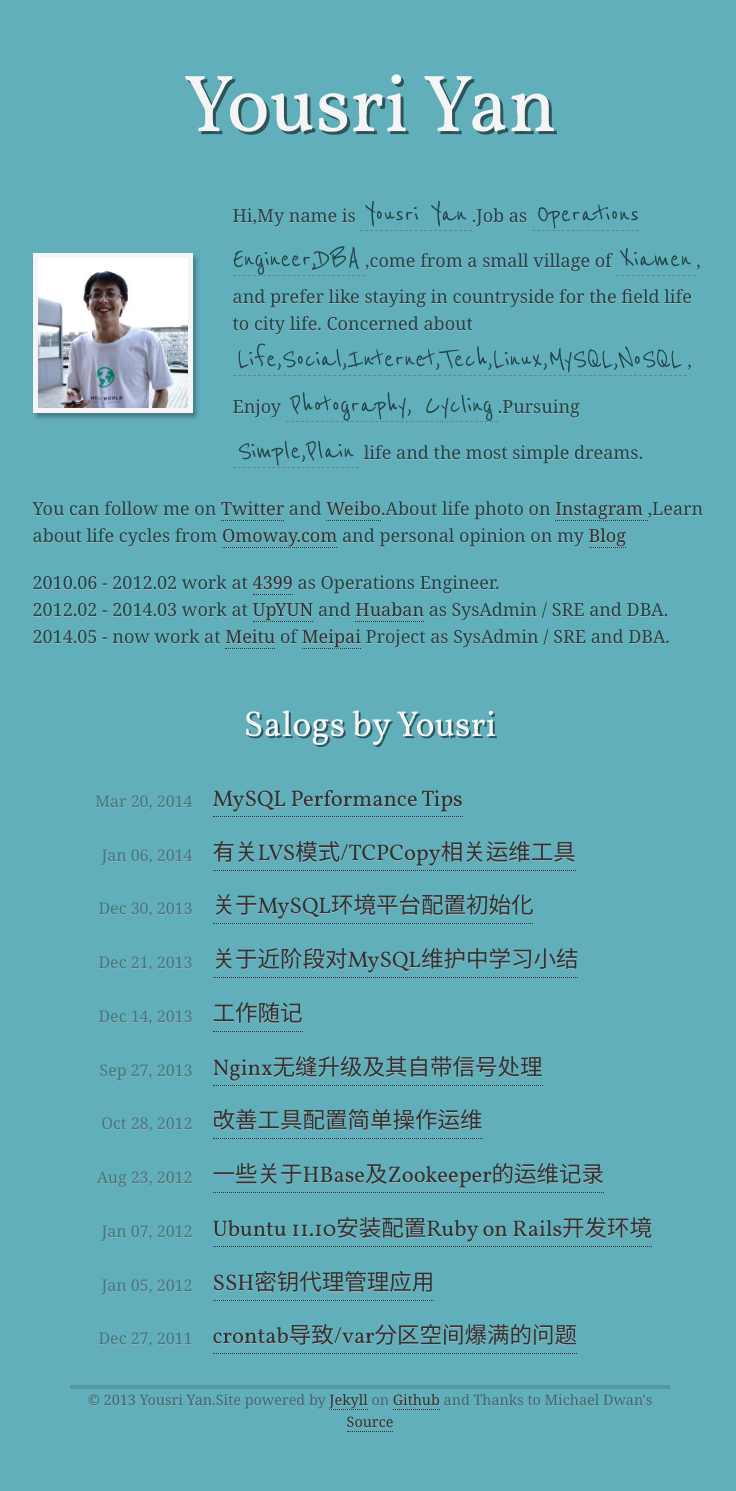
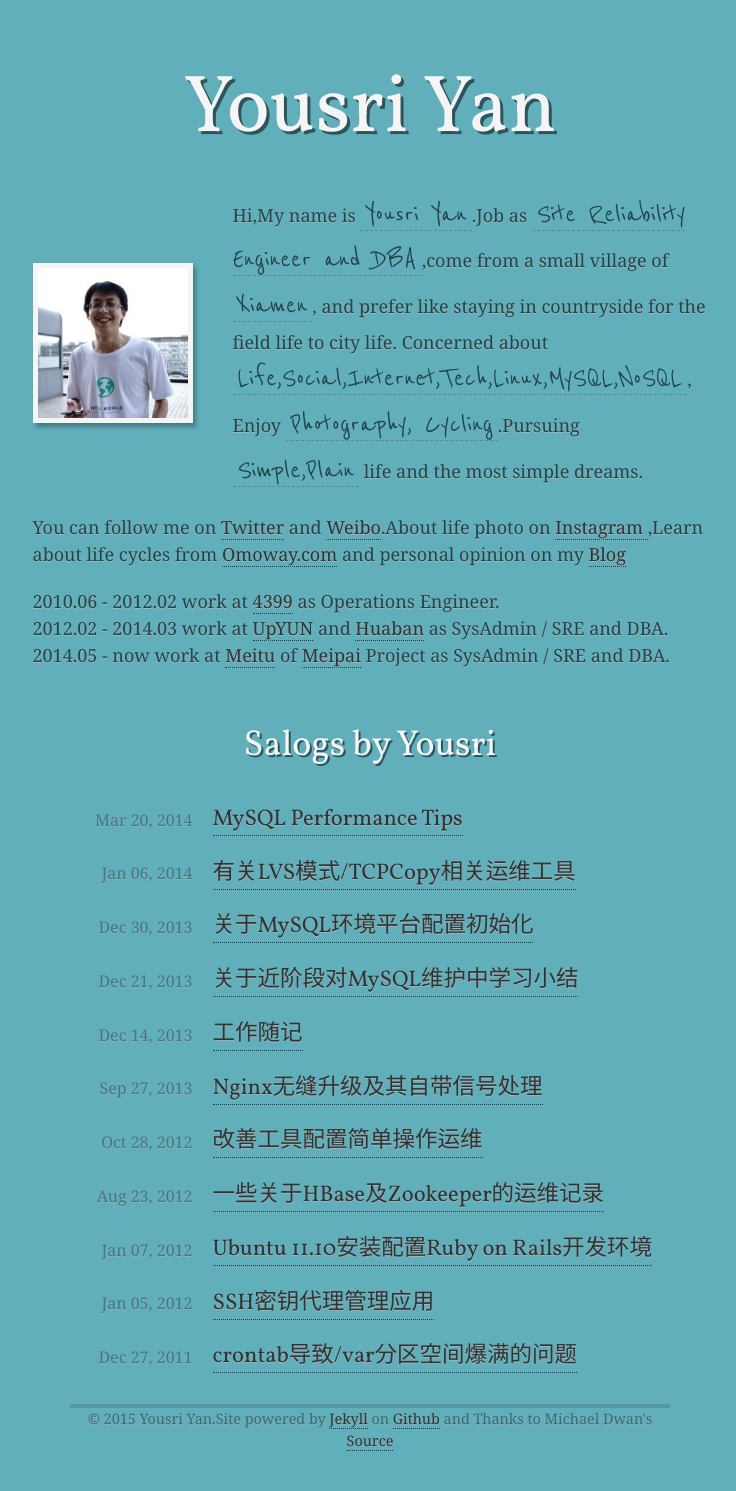
Before and after one commit to ImYousri/imyousri.github.com, a Jekyll site: the page built from index.html, in a window 1280 px wide. Shown: the whole page, without its empty margins (270-1006 px from the left). Built offline with Jekyll 4.4.1, drawn with Linux system fonts in a browser that asks for light colours; some web fonts are replaced.

Commit message:
update index

```diff
--- a/index.html
+++ b/index.html
@@ -12,7 +12,7 @@ title: Yousri Yan
     <img src="images/me.jpg"/>
   </div>
   <p>
-	Hi,My name is <em>Yousri Yan</em>.Job as <em>Operations Engineer,DBA</em>,come from a small village of <em>Xiamen</em>, and prefer like staying in countryside for the field life to city life. Concerned about <em>Life,Social,Internet,Tech,Linux,MySQL,NoSQL</em>, Enjoy <em>Photography, Cycling</em>.Pursuing <em>Simple,Plain</em> life and the most simple dreams.
+	Hi,My name is <em>Yousri Yan</em>.Job as <em>Site Reliability Engineer and DBA</em>,come from a small village of <em>Xiamen</em>, and prefer like staying in countryside for the field life to city life. Concerned about <em>Life,Social,Internet,Tech,Linux,MySQL,NoSQL</em>, Enjoy <em>Photography, Cycling</em>.Pursuing <em>Simple,Plain</em> life and the most simple dreams.
   </p>
 </section>
 <section id="about">
@@ -36,5 +36,5 @@ You can follow me on
   </ul>
 </section>
 <footer>
-  <p>© 2013 Yousri Yan.Site powered by <a href="https://github.com/mojombo/jekyll">Jekyll</a> on <a href="http://github.com">Github</a> and Thanks to Michael Dwan's <a href="https://github.com/michaeldwan/michaeldwan.github.com">Source</a></p>
+  <p>© 2015 Yousri Yan.Site powered by <a href="https://github.com/mojombo/jekyll">Jekyll</a> on <a href="http://github.com">Github</a> and Thanks to Michael Dwan's <a href="https://github.com/michaeldwan/michaeldwan.github.com">Source</a></p>
 </footer>
```
